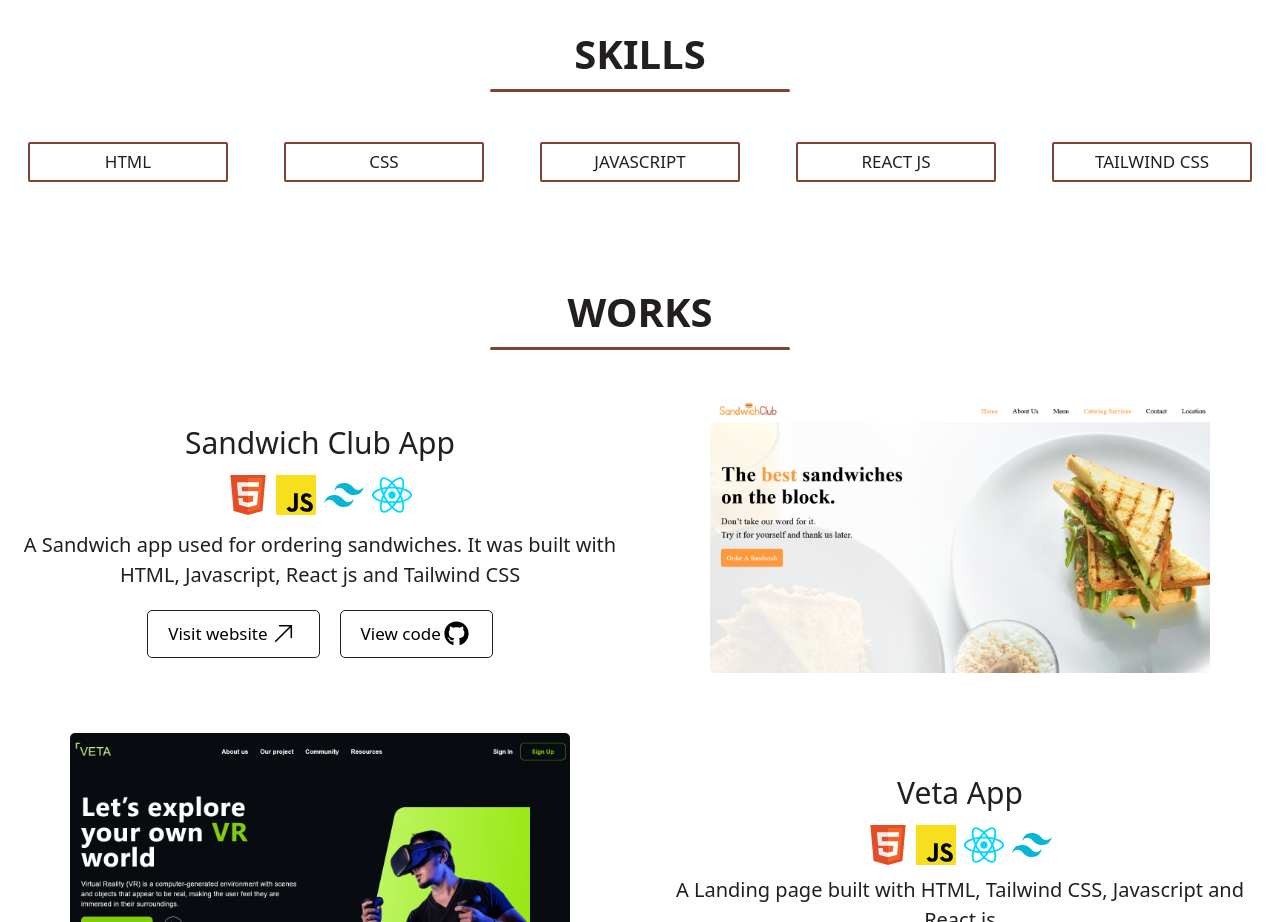
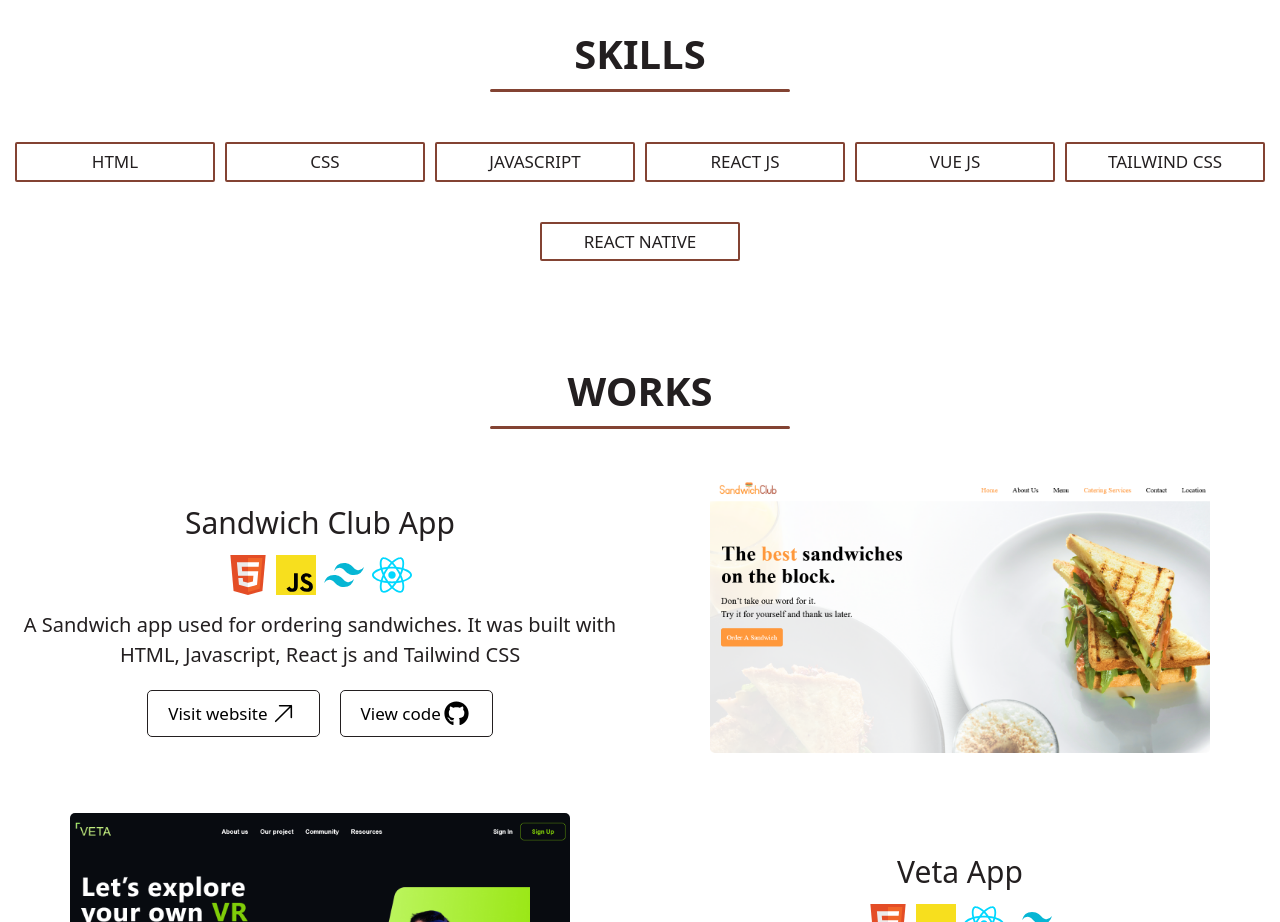
Before and after one commit to Fificode/firdaws_lamidi, a React (Create React App) app: page / in a window 1280 px wide. Shown: the part 1120-2042 px from the top of the page. Built offline with nearby package versions, Linux system fonts and the light colour scheme.

Commit message:
updated skills

```diff
--- a/src/containers/Skills.jsx
+++ b/src/containers/Skills.jsx
@@ -6,7 +6,7 @@ const Skills = () => {
     <div id="skills">
        <h2 className="md:text-[40px] text-[30px] text-light-black text-center mt-[40px] mb-[5px] font-[700]">SKILLS</h2>
         <div className="flex justify-center"> <p className="border-b-cognac border-solid border-b-[3px] w-[150px] md:w-[300px] text-center rounded-[2px]"></p></div>
-        <div className="mt-[30px] mb-[20px] flex flex-col items-center xl:flex-row justify-around flex-wrap">
+        <div className="mt-[30px] mb-[20px] px-[10px] flex flex-col items-center xl:flex-row justify-around flex-wrap">
           <div className="border-[2px] my-[20px] rounded-[2px] border-cognac w-[200px] px-[10px] py-[5px]" >
 <p className="text-center text-[17px] font-[500] text-light-black">HTML </p>
           </div>
@@ -20,7 +20,13 @@ const Skills = () => {
 <p className="text-center text-[17px] font-[500]  text-light-black">REACT JS</p>
           </div>
           <div className="border-[2px] my-[20px] rounded-[2px] border-cognac w-[200px] px-[10px] py-[5px] ">
+<p className="text-center text-[17px] font-[500]  text-light-black">VUE JS</p>
+          </div>
+          <div className="border-[2px] my-[20px] rounded-[2px] border-cognac w-[200px] px-[10px] py-[5px] ">
 <p className="text-center text-[17px] font-[500]  text-light-black">TAILWIND CSS</p>
+          </div>
+          <div className="border-[2px] my-[20px] rounded-[2px] border-cognac w-[200px] px-[10px] py-[5px] ">
+<p className="text-center text-[17px] font-[500]  text-light-black">REACT NATIVE</p>
           </div>
         </div>
     </div>
```
